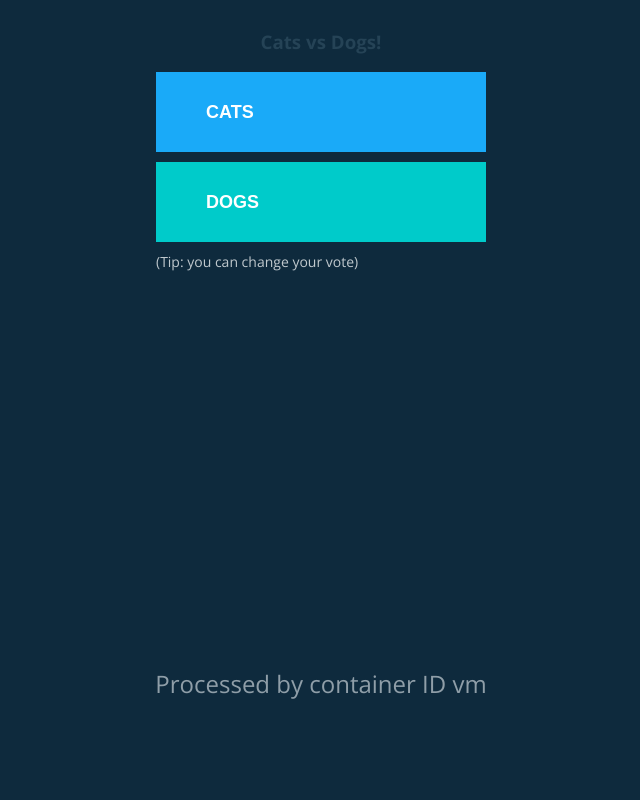
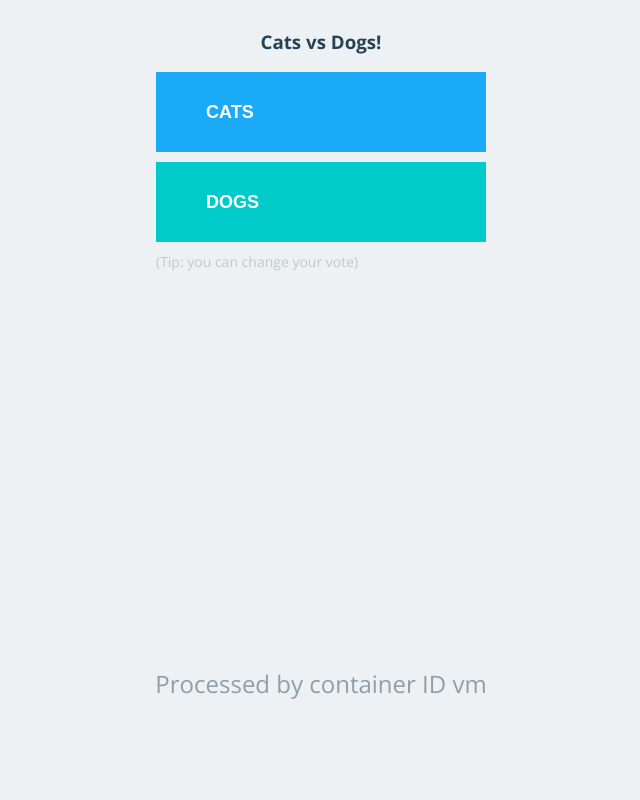
Before and after one commit to ahortalq/vote, a Flask app: page / in a window 1280 px wide. Shown: the whole page, without its empty margins (319-959 px from the left). Run offline with Flask 2, Linux system fonts and the light colour scheme; some libraries are stand-ins or nearby versions.

```diff
--- a/static/stylesheets/style.css
+++ b/static/stylesheets/style.css
@@ -6,7 +6,7 @@
 html,body{
   margin: 0;
   padding: 0;
-  background-color: #0e2a3d;
+  background-color: #edf1f3;
   height: 100vh;
   font-family: 'Open Sans';
 }
```
